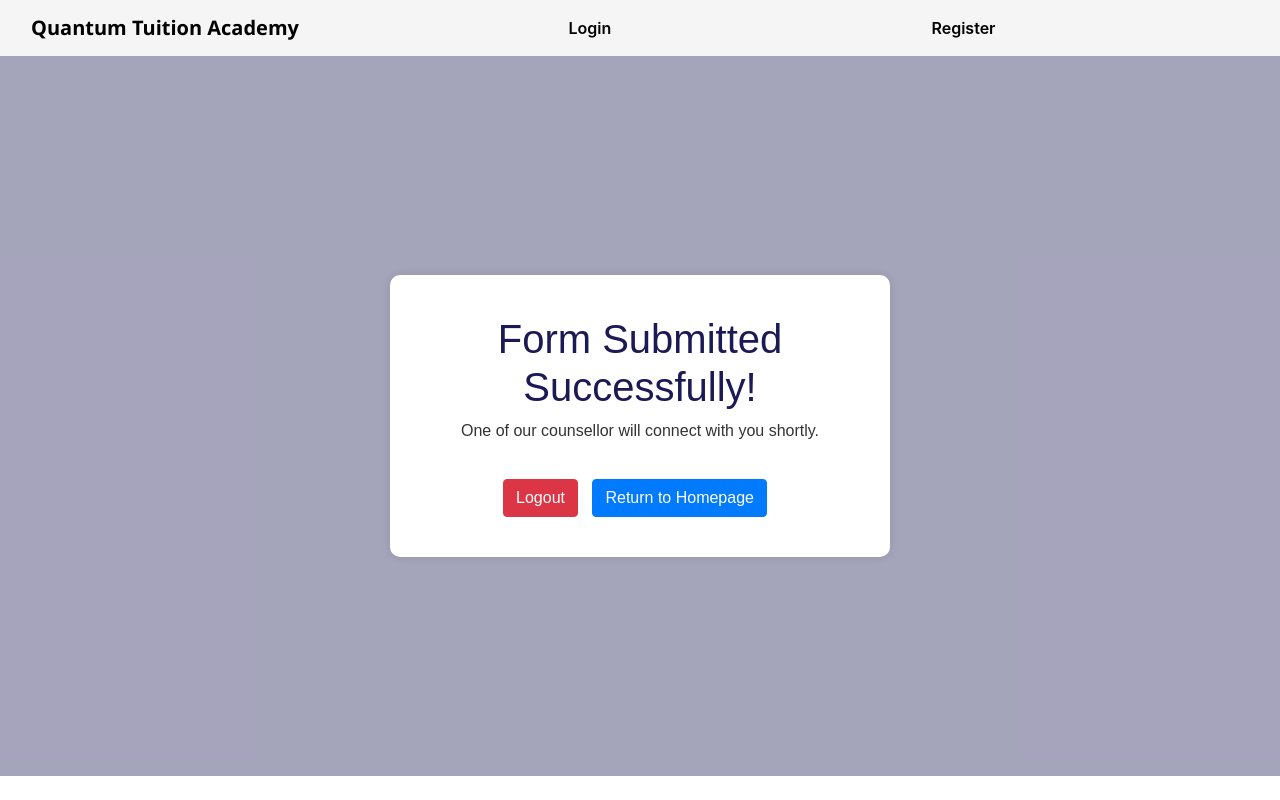
After one commit to anmolmain/tutionwebsite, a Django app: page /formsubmitted/ in a window 1280 px wide. The commit adds this page. Run offline with Django 5.2, Linux system fonts and the light colour scheme.

Commit message:
first commit

```diff
--- a/quantum/templates/about.html
+++ b/quantum/templates/about.html
@@ -211,10 +211,10 @@
         <form method="post" action="{% url 'contact_homepage' %}">
           {% csrf_token %}
           <div class="form-group">
-            <input type="text"  name="name" class="form-control" placeholder="Name" />
+            <input type="text" name="name" class="form-control" placeholder="Name" />
           </div>
           <div class="form-group">
-            <input type="email"  name="email" class="form-control" placeholder="Email" />
+            <input type="email" name="email" class="form-control" placeholder="Email" />
           </div>
           <div class="form-group">
             <textarea class="form-control" name="message" rows="4" placeholder="Message"></textarea>
--- /dev/null
+++ b/quantum/templates/formsubmitted.html
@@ -0,0 +1,40 @@
+{% extends 'base.html' %}
+{% block content %}
+  <style>
+    .mainDiv {
+      font-family: Arial, sans-serif;
+      background-color: rgba(27, 26, 85, 0.397);
+      display: flex;
+      flex-direction: column;
+      justify-content: center;
+      align-items: center;
+      height: 90vh;
+    }
+    .success-container {
+      background-color: #ffffff; /* White background */
+      padding: 40px;
+      border-radius: 10px;
+      box-shadow: 0px 0px 10px rgba(0, 0, 0, 0.1);
+      text-align: center;
+      max-width: 500px;
+      width: 100%;
+    }
+    h1 {
+      color: #1b1a55; /* Greenish text color */
+    }
+    .btn {
+      margin-top: 20px;
+      margin-right: 10px;
+    }
+  </style>
+  <div class="mainDiv">
+    <div class="success-container">
+      <h1>Form Submitted Successfully!</h1>
+      <p>One of our counsellor will connect with you shortly.</p>
+
+      <!-- Buttons -->
+      <a href="{% url 'logout' %}" class="btn btn-danger">Logout</a>
+      <a href="/" class="btn btn-primary">Return to Homepage</a>
+    </div>
+  </div>
+{% endblock %}
--- a/quantum/views.py
+++ b/quantum/views.py
@@ -15,7 +15,7 @@ def contact_homepage(request):
         if form.is_valid():
             form.save()
             messages.success(request, 'Your message has been sent!')
-            return redirect('/')  # Redirect to the home page or a thank you page
+            return redirect('/formsubmitted')  # Redirect to the home page or a thank you page
         else:
             messages.error(request, 'Form submission failed. Please check the form.')
     else:
@@ -28,7 +28,7 @@ def contact_us(request):
         form = ContactForm(request.POST)
         if form.is_valid():
             form.save()
-            return redirect('/')  # Redirect to a success page
+            return redirect('/formsubmitted')  # Redirect to the home page or a thank you page
         else:
             print(form.errors)  # Print form errors to the console
             messages.error(request, 'Form submission failed. Please check the form.')
@@ -46,7 +46,7 @@ def high_school_registration(request):
         form = HighSchoolStudentForm(request.POST)
         if form.is_valid():
             form.save()
-            return redirect('/')  # Replace with your success URL name
+            return redirect('/formsubmitted')  # Redirect to the home page or a thank you page
     else:
         form = HighSchoolStudentForm()
     context = {'form': form}
@@ -58,7 +58,7 @@ def middle_school_registration(request):
         form = MiddleSchoolStudentForm(request.POST)
         if form.is_valid():
             form.save()
-            return redirect('/')  # Redirect to a success page or home
+            return redirect('/formsubmitted')  # Redirect to the home page or a thank you page
     else:
         form = MiddleSchoolStudentForm()
     context = {'form': form}
@@ -70,7 +70,7 @@ def lower_school_registration(request):
         form = LowerSchoolStudentForm(request.POST)
         if form.is_valid():
             form.save()
-            return redirect('/')  # Redirect to a success page
+            return redirect('/formsubmitted')  # Redirect to the home page or a thank you page
     else:
         form = LowerSchoolStudentForm()
     context = {'form': form}
@@ -161,3 +161,6 @@ def highschool(request):
 
 def contactus(request):
     return render(request, 'contactus.html')
+
+def formsubmitted(request):
+    return render(request, 'formsubmitted.html')
--- a/quantumproject/urls.py
+++ b/quantumproject/urls.py
@@ -16,6 +16,7 @@ urlpatterns = [
     path("lowerschool/", views.lowerschool, name="lowerschool"),
     path("middleschool/", views.middleschool, name="middleschool"),
     path("highschool/", views.highschool, name="highschool"),
+    path("formsubmitted/", views.formsubmitted, name="formsubmitted"),
     path('lower_school_registration/', views.lower_school_registration, name='lower_school_registration'),
     path('middle_school_registration/', views.middle_school_registration, name='middle_school_registration'),
     path('high_school_registration/', views.high_school_registration, name='high_school_registration'),
```
Also changed, not shown: db.sqlite3.
